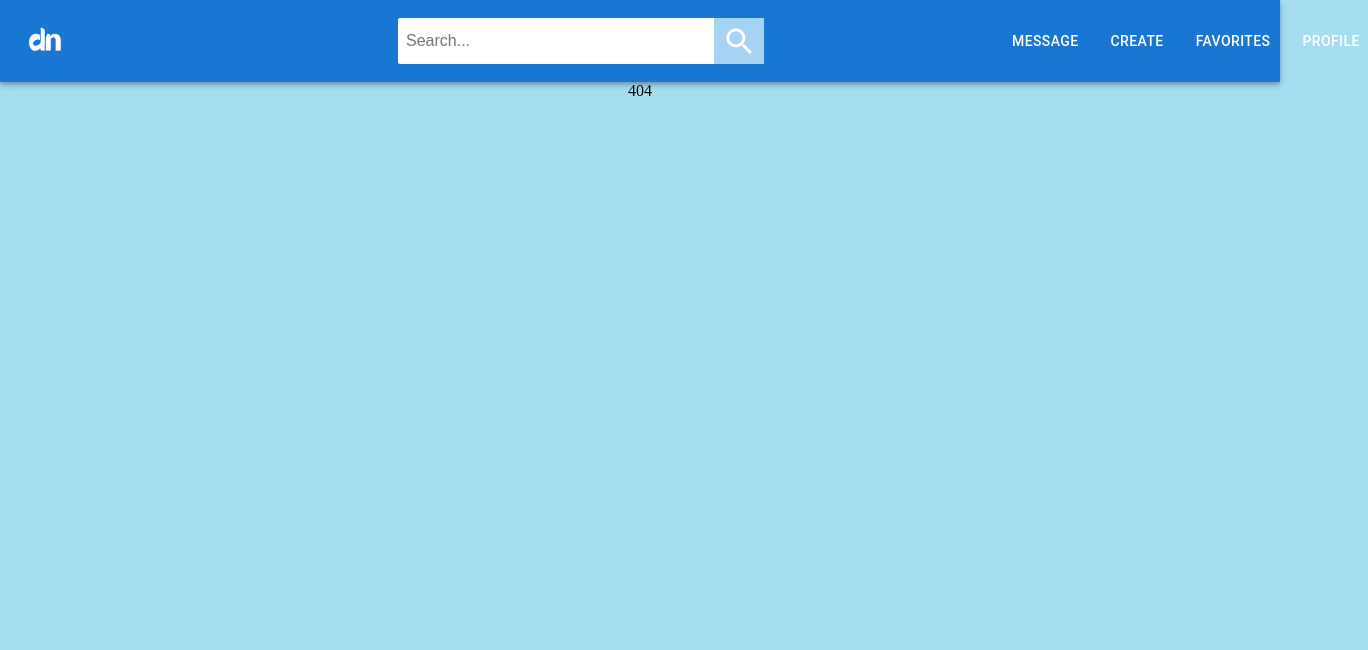
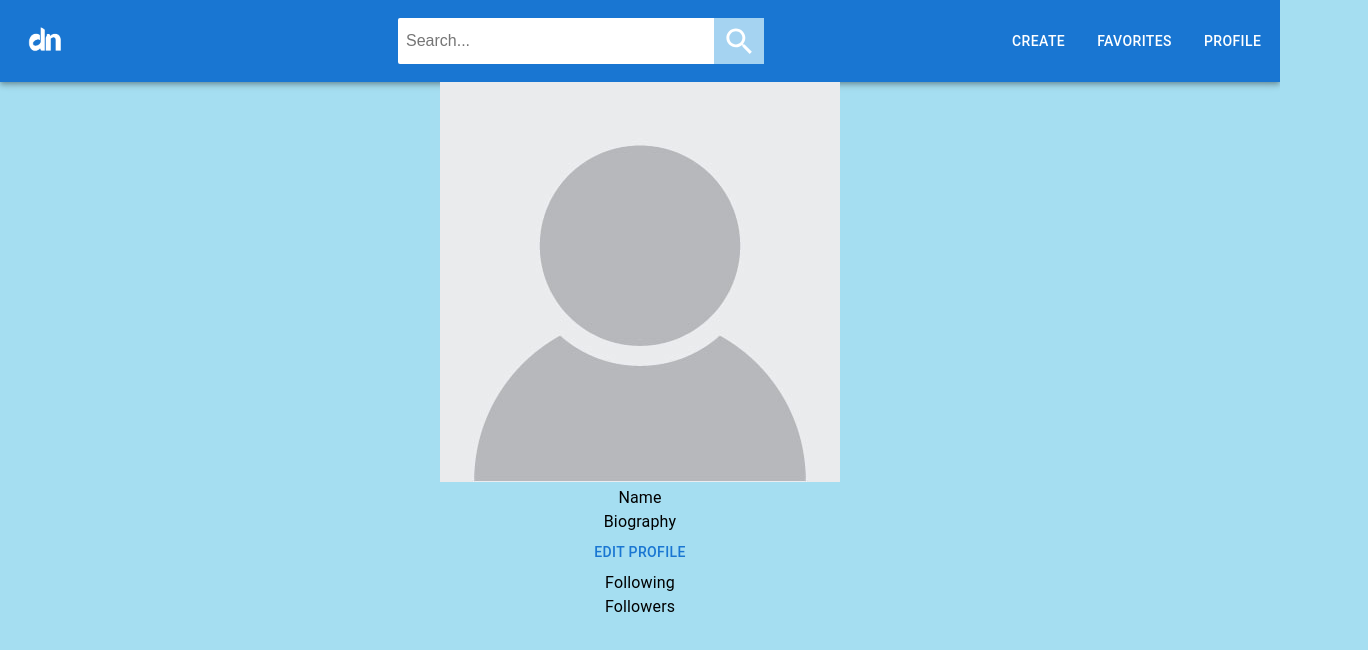
Before and after one commit to deez-notes/deez-notes, a React (Create React App) app in the folder frontend/: page /profile in a window 1280 px wide. Before the commit this address had no page. Shown: the top 650 px of the page, 1368 px wide, since content can reach past the window. Built offline with nearby package versions, Linux system fonts and the light colour scheme.

Commit message:
set up profile skeleton/work on navigation

```diff
--- a/frontend/src/App.js
+++ b/frontend/src/App.js
@@ -4,6 +4,7 @@ import NavBar from './components/NavBar';
 import Home from './components/Home';
 import Create from './components/Create';
 import Error from './components/Error';
+import Profile from './components/Profile'
 import { BrowserRouter as Router, Route, Routes } from "react-router-dom";
 import StyledEngineProvider from "@mui/material/StyledEngineProvider"
 
@@ -12,11 +13,11 @@ function App() {
   return (
     <div className="App">
       <StyledEngineProvider injectFirst>
-      <NavBar/>
         <Router>
           <Routes>
             <Route path="/" element={<Home />} />
             <Route path="/create" element={<Create />} />
+            <Route path="/profile" element={<Profile />} />
             <Route path="*" element={<Error />} />
           </Routes>
         </Router>
--- a/frontend/src/components/Home.js
+++ b/frontend/src/components/Home.js
@@ -1,12 +1,13 @@
 import React from 'react'
 import { Button, Grid, Paper, TextField, Typography } from "@mui/material";
 import css from '../styles/Home.module.scss';
+import NavBar from "./NavBar"
 
 function Home() {
     return (
         <div id='Home'>
             <div id="logo-container">
-                <img src="dn.svg" alt="" width="220vw"/>
+                <img src="dn.svg" alt="" width="220vw" />
             </div>
             <Typography variant="h3">Deez Notes</Typography>
             <div className={css.signInContainer}>
@@ -14,7 +15,6 @@ function Home() {
                     <Typography className={css.formTitle} variant="h4">Sign in here!</Typography>
                     <TextField className={css.input} label="Username" placeholder='Enter your username!' fullWidth required />
                     <TextField className={css.input} label="Password" placeholder='Enter your password!' type="password" fullWidth required />
-
                     <Button type='submit' color='primary'>Sign In</Button>
                 </Paper>
             </div>
--- a/frontend/src/components/NavBar.js
+++ b/frontend/src/components/NavBar.js
@@ -1,16 +1,30 @@
-import { React, useState} from 'react';
+import { React, useState } from 'react';
 import { AppBar, Toolbar, IconButton, Typography, Stack, Button } from "@mui/material";
 import { MusicNote, Search, Close } from "@material-ui/icons";
 import TestData from '../TestData.json';
 import css from '../styles/NavBar.module.scss';
+import { useNavigate } from "react-router-dom"
 
 
 function NavBar() {
+
+  const navigate = useNavigate();
+
+  const HandleHomeNavigate = (event) => {
+    event.preventDefault();
+    navigate("/");
+  }
+
+  const HandleProfileNavigate = (event) => {
+    event.preventDefault();
+    navigate("/profile");
+  }
+
   return (
-        <AppBar position='static' style={{textAlign: 'left', paddingTop: '.5em', paddingBottom: '.5em'}}>
+    <AppBar position='static' style={{ textAlign: 'left', paddingTop: '.5em', paddingBottom: '.5em' }}>
       <Toolbar>
         <IconButton size='large' edge='start' color='inherit' aria-label='logo'>
-                    <img src="dnlogo_w.png" height="42em"/>
+          <img src="dnlogo_w.png" height="42em" onClick={HandleHomeNavigate} />
         </IconButton>
 
         {/* <Typography variant='h6' component='div' white-space="nowrap" >
@@ -18,16 +32,15 @@ function NavBar() {
                 </Typography> */}
 
         <div id={css.searchSpacing}>
-                    <SearchBar placeholder="Search..." data={TestData}/>
+          <SearchBar placeholder="Search..." data={TestData} />
         </div>
 
 
 
-                <Stack direction='row' spacing = {2}>
-                    <Button color='inherit'>Message</Button>
+        <Stack direction='row' spacing={2}>
           <Button color='inherit'>Create</Button>
           <Button color='inherit'>Favorites</Button>
-                    <Button color='inherit'>Profile</Button>
+          <Button color='inherit' onClick={HandleProfileNavigate}>Profile</Button>
         </Stack>
 
       </Toolbar>
--- /dev/null
+++ b/frontend/src/components/Profile.js
@@ -0,0 +1,27 @@
+import React from 'react'
+import { Typography, Button } from "@mui/material"
+import NavBar from "./NavBar"
+import { useState } from 'react'
+import css from "../styles/Profile.module.scss"
+
+function Profile() {
+
+
+    const HandleProfileChange = () => {
+
+    }
+
+    return (
+        <div id={css.Profile}>
+            <NavBar />
+            <img src="tempProfile.jpg" />
+            <Typography>Name</Typography>
+            <Typography>Biography</Typography>
+            <Button onClick={HandleProfileChange}>Edit Profile</Button>
+            <Typography>Following</Typography>
+            <Typography>Followers</Typography>
+        </div>
+    )
+}
+
+export default Profile
```
Also changed, not shown: frontend/src/components/Test.js (deleted, +0 -8 lines), frontend/public/tempProfile.jpg (added), frontend/src/components/EditProfile.js (added), frontend/src/styles/Profile.module.scss (added). Lines whose indentation alone changed are shown as unchanged.
